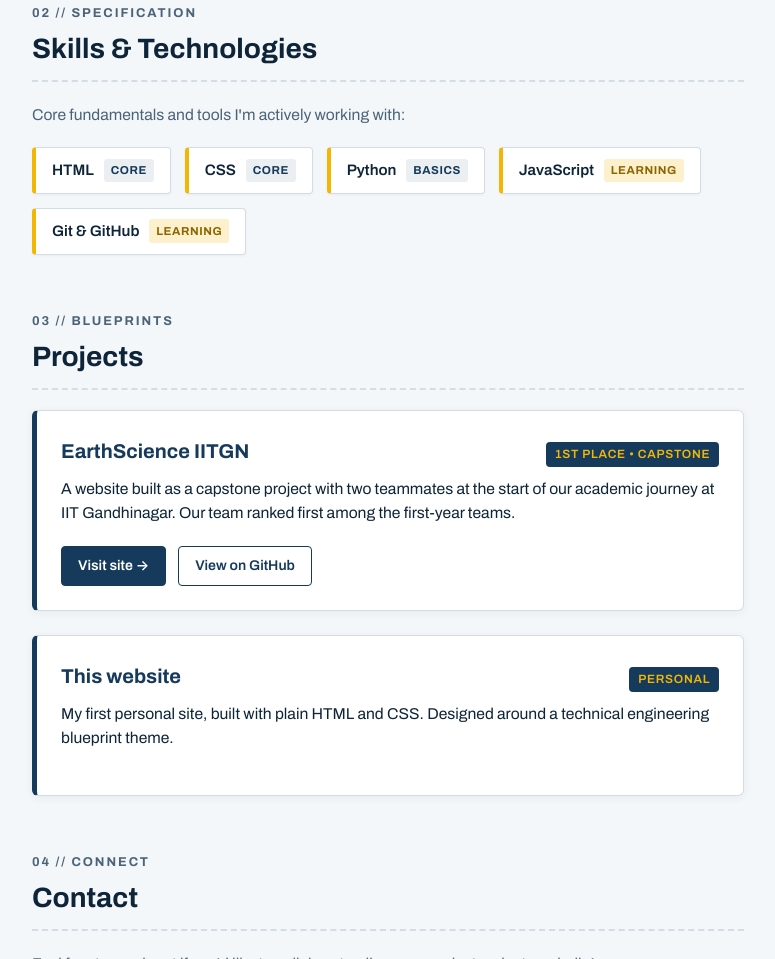
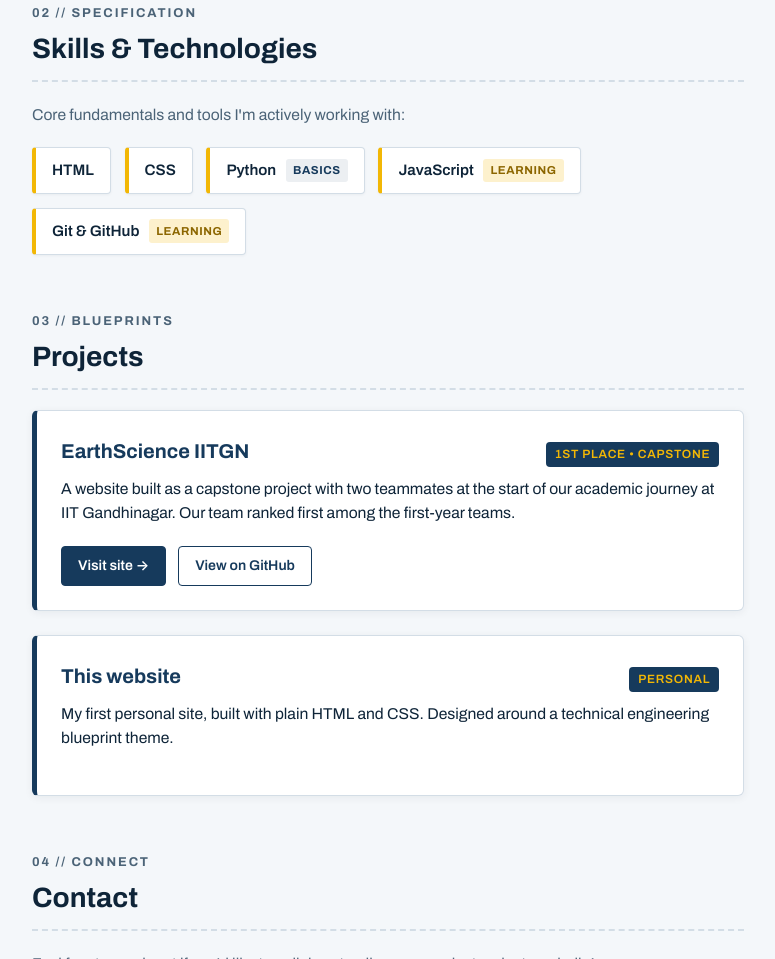
Before and after one commit to baruahayudh63-web/portfolio, a plain HTML site: page index.html in a window 1280 px wide. Shown: the part 844-1803 px from the top of the page, without its empty margins (252-1027 px from the left). Drawn offline with Linux system fonts and the light colour scheme.

Commit message:
Update skills tags: display only HTML and CSS without Core badges

```diff
--- a/index.html
+++ b/index.html
@@ -73,11 +73,9 @@
       <div class="skills-grid">
         <div class="skill-tag">
           <span class="skill-name">HTML</span>
-          <span class="skill-badge badge-active">Core</span>
         </div>
         <div class="skill-tag">
           <span class="skill-name">CSS</span>
-          <span class="skill-badge badge-active">Core</span>
         </div>
         <div class="skill-tag">
           <span class="skill-name">Python</span>
```
